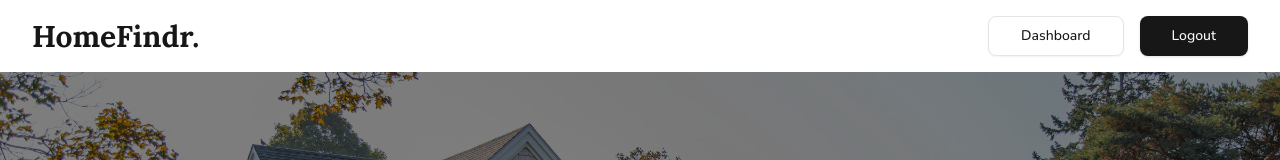
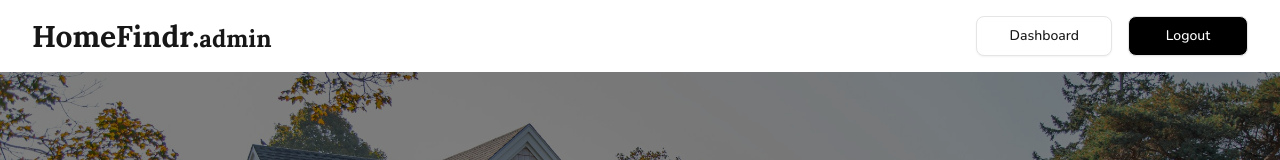
Before and after one commit to anasroud/waa-final-project-fe, a Next.js app: page / in a window 1280 px wide. Shown: the top 160 px of the page. Built offline with nearby package versions, Linux system fonts and the light colour scheme; no server answers; sample sign-in values are in the browser's storage.

Commit message:
bug fixes

```diff
--- a/src/components/Nav/Nav.tsx
+++ b/src/components/Nav/Nav.tsx
@@ -1,6 +1,7 @@
 import { useRouter } from "next/router";
 import { Button } from "../ui/button";
 import { useAuth } from "@/context/AuthContext";
+import Alert from "../Alert/Alert";
 
 export interface INavProps {
   showButtons?: boolean;
@@ -17,8 +18,12 @@ const Nav = ({ showButtons = true }) => {
           className="flex items-center space-x-2 cursor-pointer"
           onClick={() => router.push("/")}
         >
-          <span className="text-3xl font-bold font-lora">HomeFindr.</span>
+          <span className="text-3xl font-bold font-lora">
+            HomeFindr.
+            {user && <span className="text-primary text-2xl">{user.role}</span>}
+          </span>
         </div>
+
         <div className="flex space-x-4">
           {showButtons && (
             <>
@@ -48,14 +53,24 @@ const Nav = ({ showButtons = true }) => {
                 <Button
                   variant="outline"
                   size={"lg"}
-                  onClick={() => router.push(user.role === "admin" ? "/dashboard" : "/dashboard/customer")}
+                  onClick={() =>
+                    router.push(
+                      user.role === "admin"
+                        ? "/dashboard"
+                        : "/dashboard/customer"
+                    )
+                  }
                 >
                   Dashboard
                 </Button>
               )}
-              <Button variant="default" size={"lg"} onClick={() => logout()}>
-                Logout
-              </Button>
+              <Alert
+                label="Logout"
+                modalTitle="Are Sure you want to logout"
+                onConfirm={() => logout()}
+                className="w-[120px] h-10 bg-black text-white rounded-md"
+                modalDescription={""}
+              />
             </>
           )}
         </div>
--- a/src/components/ProtectedRoute/ProtectedRoute.tsx
+++ b/src/components/ProtectedRoute/ProtectedRoute.tsx
@@ -14,11 +14,11 @@ export default function ProtectedRoute({ allowedRoles, children }: Props) {
 
   useEffect(() => {
     if (!loading && !user) {
-      router.push(`/login/${allowedRoles[0]}`);
+      router.replace(`/login/${allowedRoles[0]}`);
     }
 
     if (!loading && user && !allowedRoles.includes(user.role)) {
-      router.push(`/`);
+      router.replace(`/`);
     }
   }, [user, loading, router, allowedRoles]);
 
--- a/src/pages/dashboard/customer/index.tsx
+++ b/src/pages/dashboard/customer/index.tsx
@@ -10,7 +10,7 @@ import { HeartIcon, CircleDollarSign } from "lucide-react";
 export default function CustomerDashboard() {
   return (
     <ProtectedRoute allowedRoles={["customer"]}>
-      <Nav showButtons={false} />
+      <Nav showButtons={true} />
       <div className="max-w-7xl mx-auto py-12 px-4 sm:px-6 lg:px-8">
         <div className="flex justify-between items-center mb-8">
           <h1 className="text-3xl font-bold">Buyer Dashboard</h1>
@@ -20,14 +20,14 @@ export default function CustomerDashboard() {
             <TabsList className="text-foreground mb-3 h-auto gap-2 rounded-none border-b bg-transparent px-0 py-1">
               <TabsTrigger
                 value="tab-1"
-                className="hover:bg-accent hover:text-foreground data-[state=active]:after:bg-primary data-[state=active]:hover:bg-accent relative after:absolute after:inset-x-0 after:bottom-0 after:-mb-1 after:h-0.5 data-[state=active]:bg-transparent data-[state=active]:shadow-none"
+                className="hover:bg-accent hover:text-foreground data-[state=active]:after:bg-primary data-[state=active]:hover:bg-accent  after:absolute after:inset-x-0 after:bottom-0 after:-mb-1 after:h-0.5 data-[state=active]:bg-transparent data-[state=active]:shadow-none"
               >
                 <CircleDollarSign
                   className="-ms-0.5 me-1.5 opacity-60"
                   size={16}
                   aria-hidden="true"
                 />
-                My Offers
+                My Offersrelative
               </TabsTrigger>
               <TabsTrigger
                 value="tab-2"
@@ -44,14 +44,10 @@ export default function CustomerDashboard() {
             <ScrollBar orientation="horizontal" />
           </ScrollArea>
           <TabsContent value="tab-1">
-            <AnimatedWrapper>
-              <CustomerOffersTable />
-            </AnimatedWrapper>
+            <CustomerOffersTable />
           </TabsContent>
           <TabsContent value="tab-2">
-            <AnimatedWrapper>
-              <FavoritedPropertiesTable />
-            </AnimatedWrapper>
+            <FavoritedPropertiesTable />
           </TabsContent>
         </Tabs>
       </div>
```
